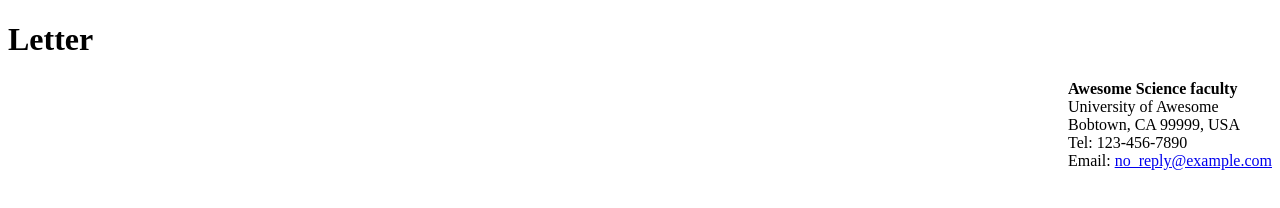
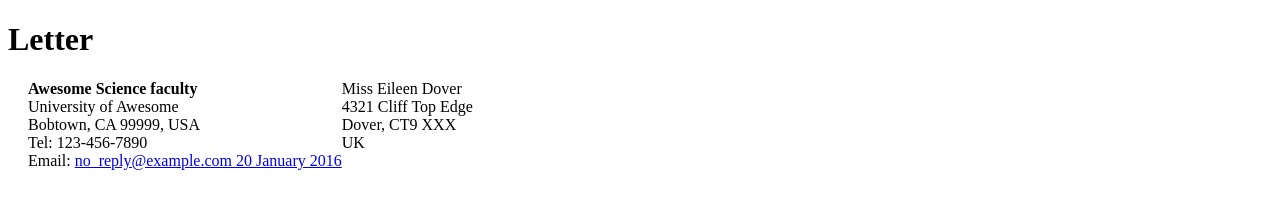
Before and after one commit to Rodwan1/rodwan2.github.io, a plain HTML site: page index.html in a window 1280 px wide. Drawn offline with Linux system fonts and the light colour scheme.

Commit message:
Update index.html

```diff
--- a/index.html
+++ b/index.html
@@ -1,3 +1,9 @@
+<!--
+    Name: rodwan
+    File: assignment1.html
+    Date: 23 September 2023
+    letter
+    -->
 <!DOCTYPE html>
 <html>
 <body>
@@ -14,7 +20,20 @@
     University of Awesome<br>
     Bobtown, CA 99999, USA<br>
     Tel: 123-456-7890<br>
-    Email: <a href="mailto:no_reply@example.com">no_reply@example.com</a>
+    Email: <a href="mailto:no_reply@example.com">no_reply@example.com
+    20 January 2016</a>
   </div>
+  <style>
+    .side-text {
+      float: left;
+      margin-left: 20px;
+    }
+  </style>
+
+  <div class="side-text"></div>
+ Miss Eileen Dover<br>
+4321 Cliff Top Edge<br>
+Dover, CT9 XXX<br>
+UK<br>
 </body>
 </html>
```
